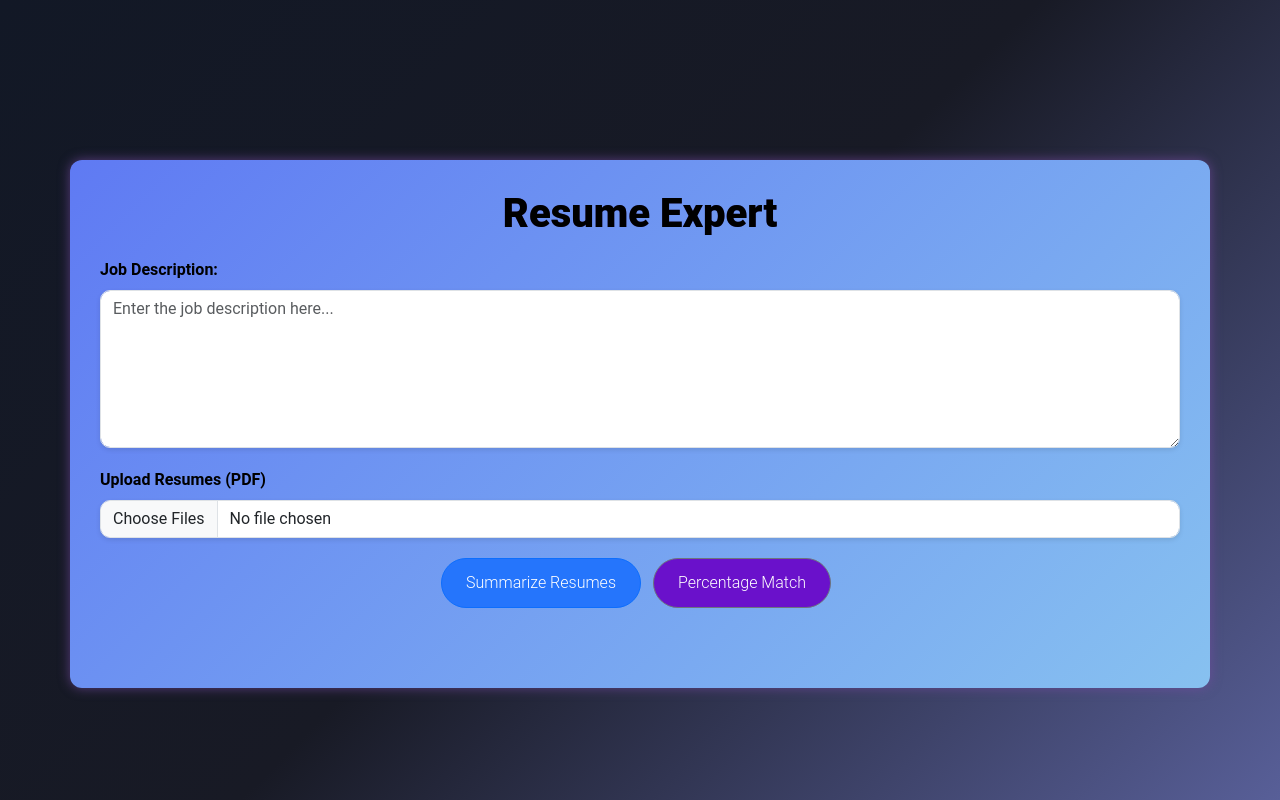
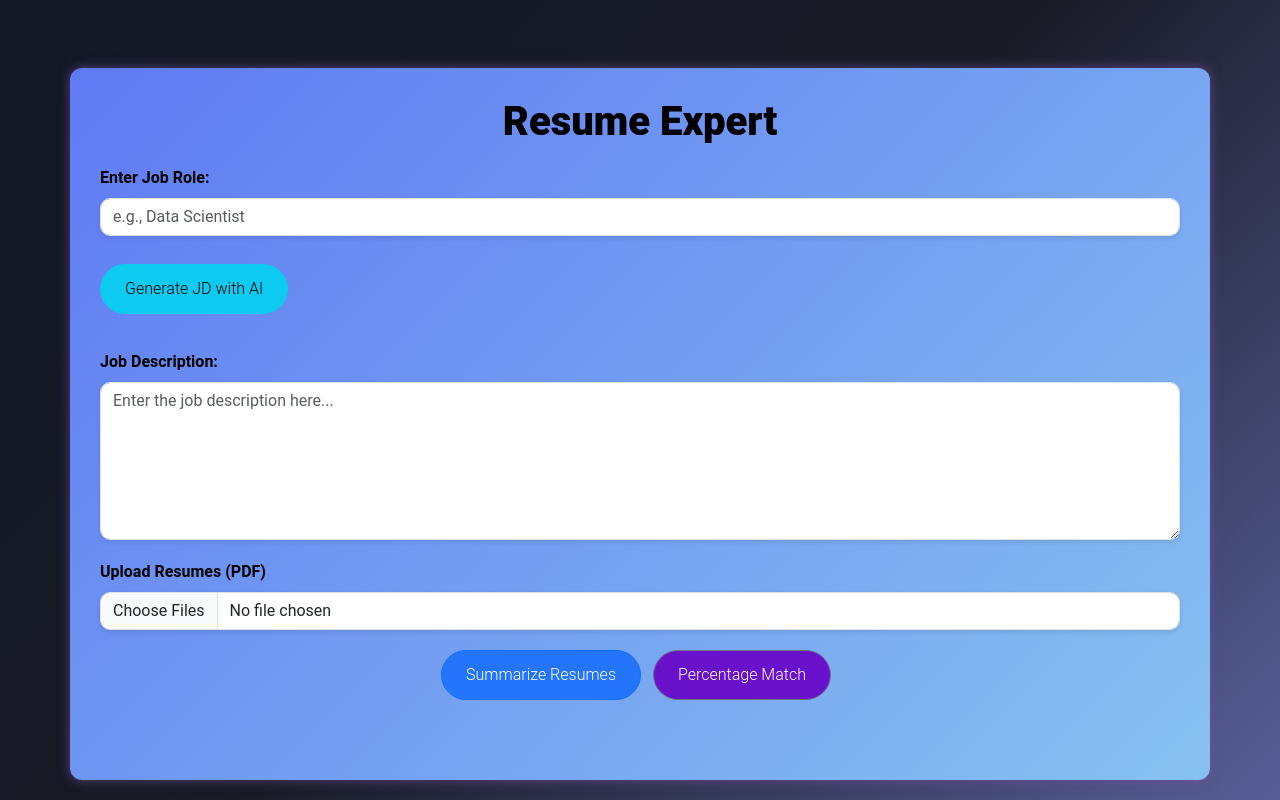
Before and after one commit to divyadarji/ATS_ResumeExpert, a Flask app: page / in a window 1280 px wide. Run offline with Flask 2, Linux system fonts and the light colour scheme.

Commit message:
added JD generation

```diff
--- a/app.py
+++ b/app.py
@@ -130,6 +130,35 @@ def get_gemini_response(input_text, prompt):
 @app.route("/")
 def index():
     return render_template("index.html")
+@app.route('/generate_jd', methods=['POST'])
+def generate_jd():
+    data = request.get_json()
+    job_role = data.get("job_role", "").strip()
+
+    if not job_role:
+        return jsonify({"error": "Job role is required"}), 400
+
+    try:
+        # Initialize the Gemini AI model correctly
+        model = genai.GenerativeModel("gemini-pro")  # Use a valid model name
+        response = model.generate_content(f"Generate a job description for {job_role}")
+
+        # Debugging: Log the raw response
+        print("Gemini API Raw Response:", response)
+
+        # Ensure response is valid and contains text
+        if not response or not hasattr(response, "text"):
+            print("Error: Gemini API response missing 'text'")
+            return jsonify({"error": "Invalid AI response"}), 500
+
+        raw_jd = response.text
+        cleaned_jd = clean_text(raw_jd)  # Apply text cleaning
+
+        return jsonify({"job_description": cleaned_jd})
+
+    except Exception as e:
+        print("Full Error Traceback:", str(e))  # Print error to console
+        return jsonify({"error": str(e)}), 500
 
 @app.route("/process_resumes", methods=["POST"])
 def process_resumes():
--- a/static/script.js
+++ b/static/script.js
@@ -106,6 +106,42 @@ const displayResults = (results, action) => {
     output += '</ul>';
     resultsDiv.innerHTML = output;
 };
+document.getElementById('generateJD').onclick = async () => {
+    const jobRole = document.getElementById('jobRole').value.trim();
+    if (!jobRole) {
+        alert("Please enter a job role.");
+        return;
+    }
+
+    try {
+        document.getElementById('jobDescription').placeholder = "Generating JD...";
+
+        const response = await axios.post('/generate_jd',
+            { job_role: jobRole },
+            { headers: { 'Content-Type': 'application/json' } } // Ensure JSON format
+        );
+
+        if (response.data.job_description) {
+            document.getElementById('jobDescription').value = response.data.job_description;
+        } else {
+            console.error("Response error:", response.data);
+            alert("Failed to generate JD. Try again.");
+        }
+    } catch (error) {
+        console.error("Error fetching JD:", error);
+        alert("Error fetching JD: Check the console for details.");
+    } finally {
+        document.getElementById('jobDescription').placeholder = "Enter the job description here...";
+    }
+};
+
+
+// Function to clean the JD text
+const cleanText = (text) => {
+    return text.replace(/[*_]/g, '').trim();  // Removes asterisks, underscores, and trims whitespace
+};
+
+
 
 downloadCsvButton.onclick = async () => {
     const combinedData = [];
--- a/templates/index.html
+++ b/templates/index.html
@@ -14,6 +14,12 @@
     <div class="container mt-5">
         <h1 class="text-center">Resume Expert</h1>
         <form id="resumeForm" enctype="multipart/form-data">
+            <div class="mb-3">
+                <label for="jobRole" class="form-label">Enter Job Role:</label>
+                <input type="text" class="form-control" id="jobRole" placeholder="e.g., Data Scientist">
+                <button type="button" class="btn btn-info mt-2" id="generateJD">Generate JD with AI</button>
+            </div>
+
             <div class="mb-3">
                 <label for="jobDescription" class="form-label">Job Description:</label>
                 <textarea class="form-control" id="jobDescription" name="job_description" rows="6" placeholder="Enter the job description here..."></textarea>
```
